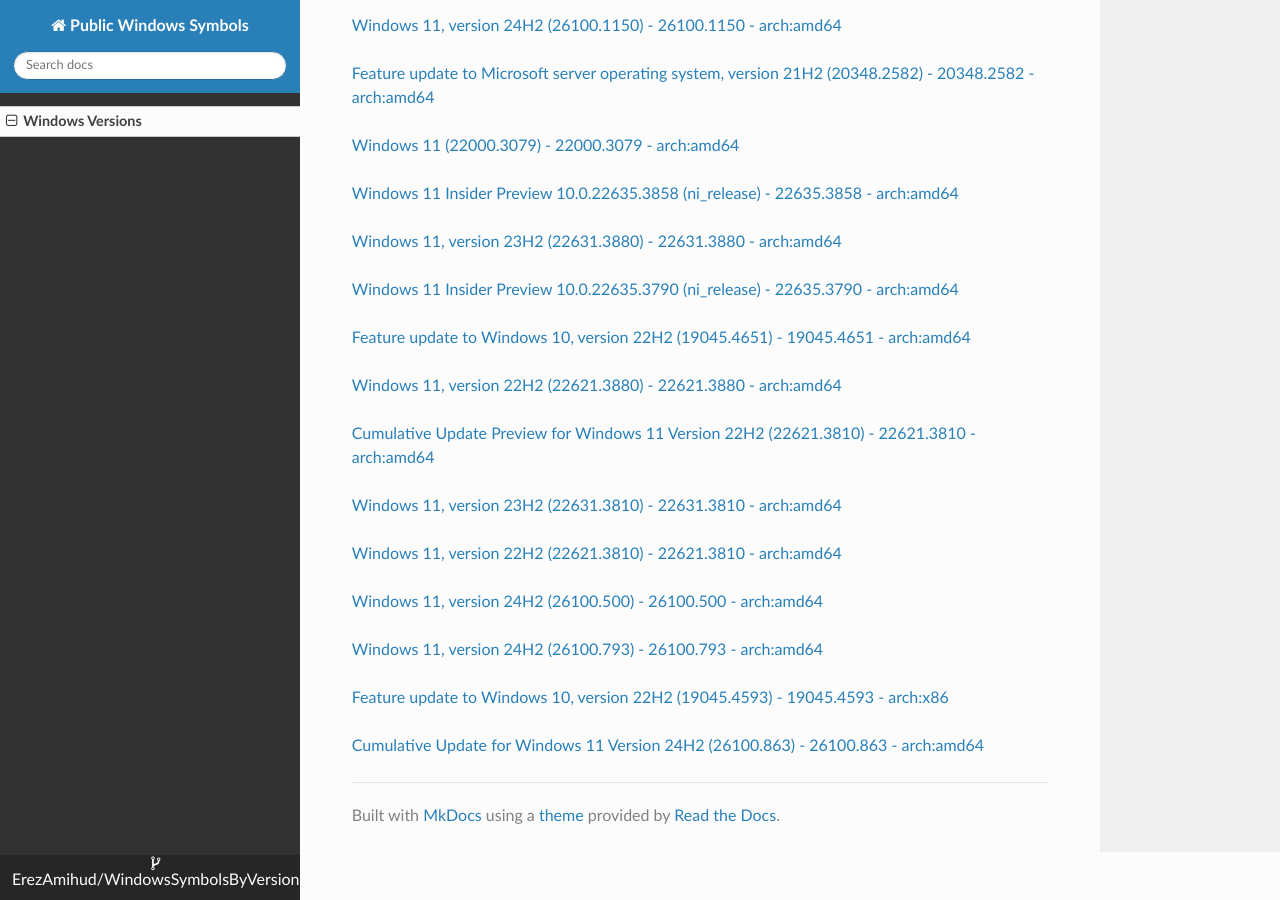
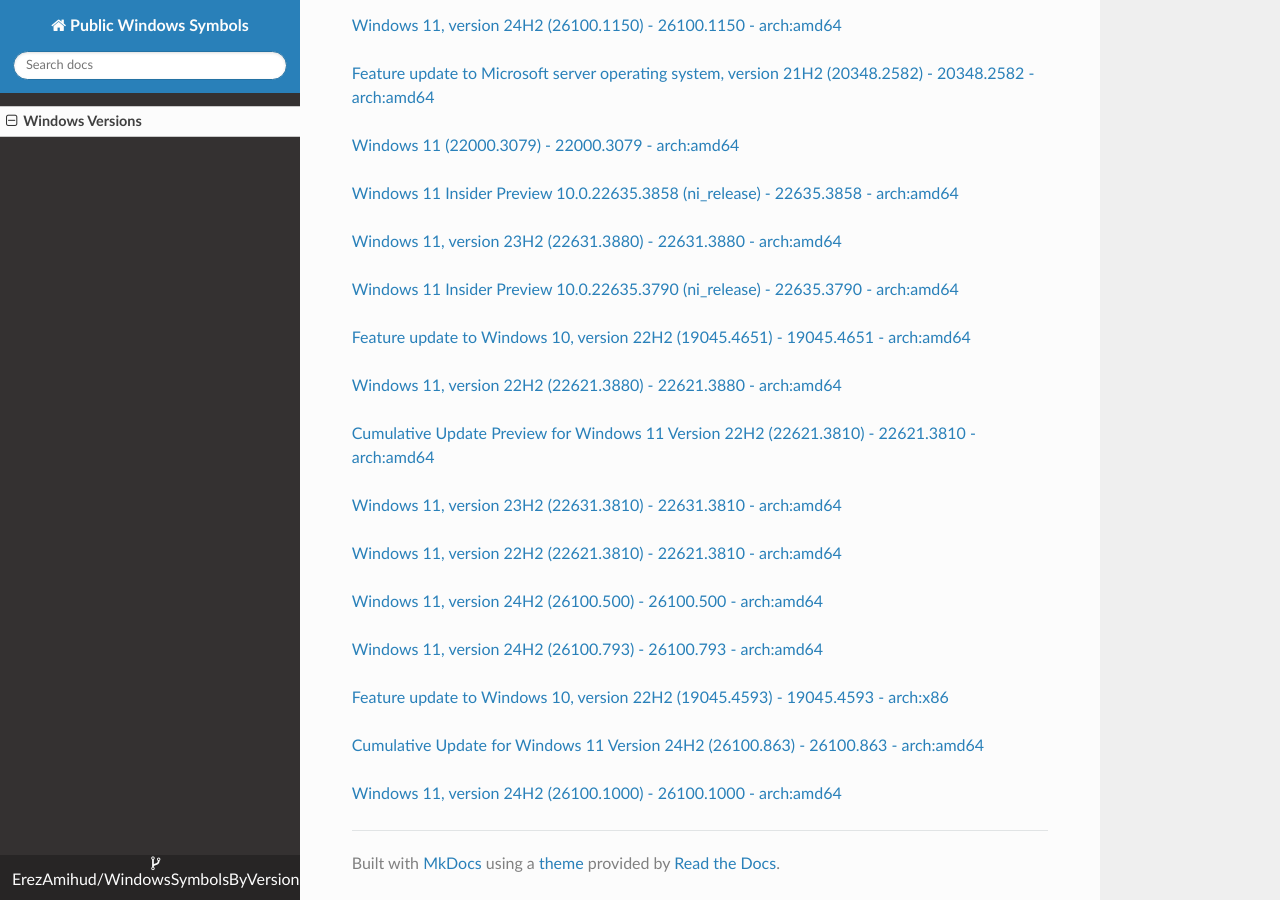
Before and after one commit to ErezAmihud/WindowsSymbolsByVersion, an MkDocs documentation site: the page built from docs/index.md, in a window 1280 px wide and 900 px high, scrolled down 11597 px. Built offline with MkDocs 1.6.1, drawn with Linux system fonts in a browser that asks for light colours; nearby versions of some CDN libraries.

Commit message:
Automated commit, add manifest for 0cda15f9-a14a-4adf-bb3c-2ce79d0de621

```diff
--- a/docs/index.md
+++ b/docs/index.md
@@ -604,3 +604,6 @@
 
 
 [Cumulative Update for Windows 11 Version 24H2 (26100.863) - 26100.863 - arch:amd64](https://github.com/ErezAmihud/WindowsSymbolsByVersion/blob/main/manifests/56a3a44d-357b-493e-a8d9-e555cb4a567c.manifest)
+
+
+[Windows 11, version 24H2 (26100.1000) - 26100.1000 - arch:amd64](https://github.com/ErezAmihud/WindowsSymbolsByVersion/blob/main/manifests/0cda15f9-a14a-4adf-bb3c-2ce79d0de621.manifest)
```
Also changed, not shown: process_builds.json (+1 -1 lines), 1 other file.
